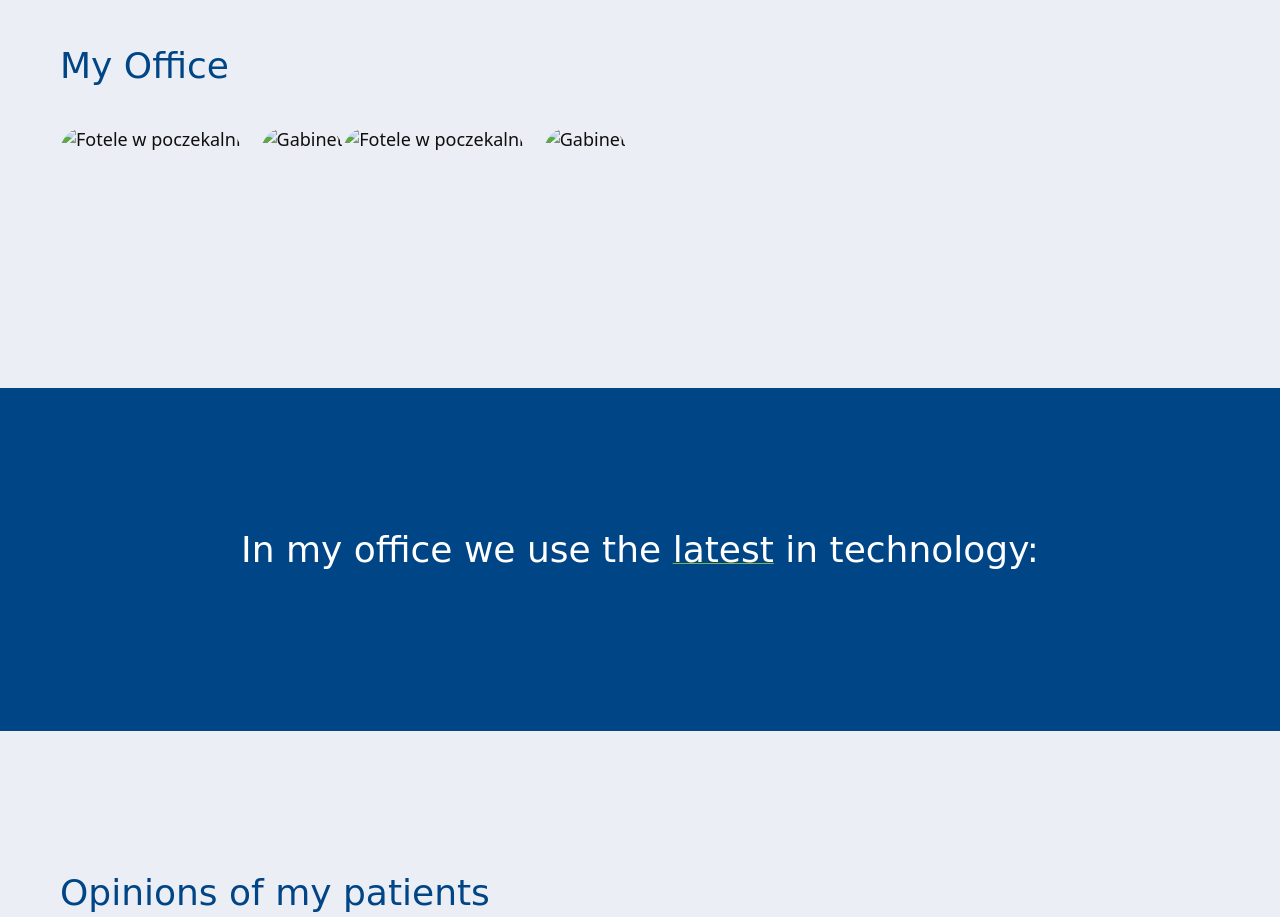
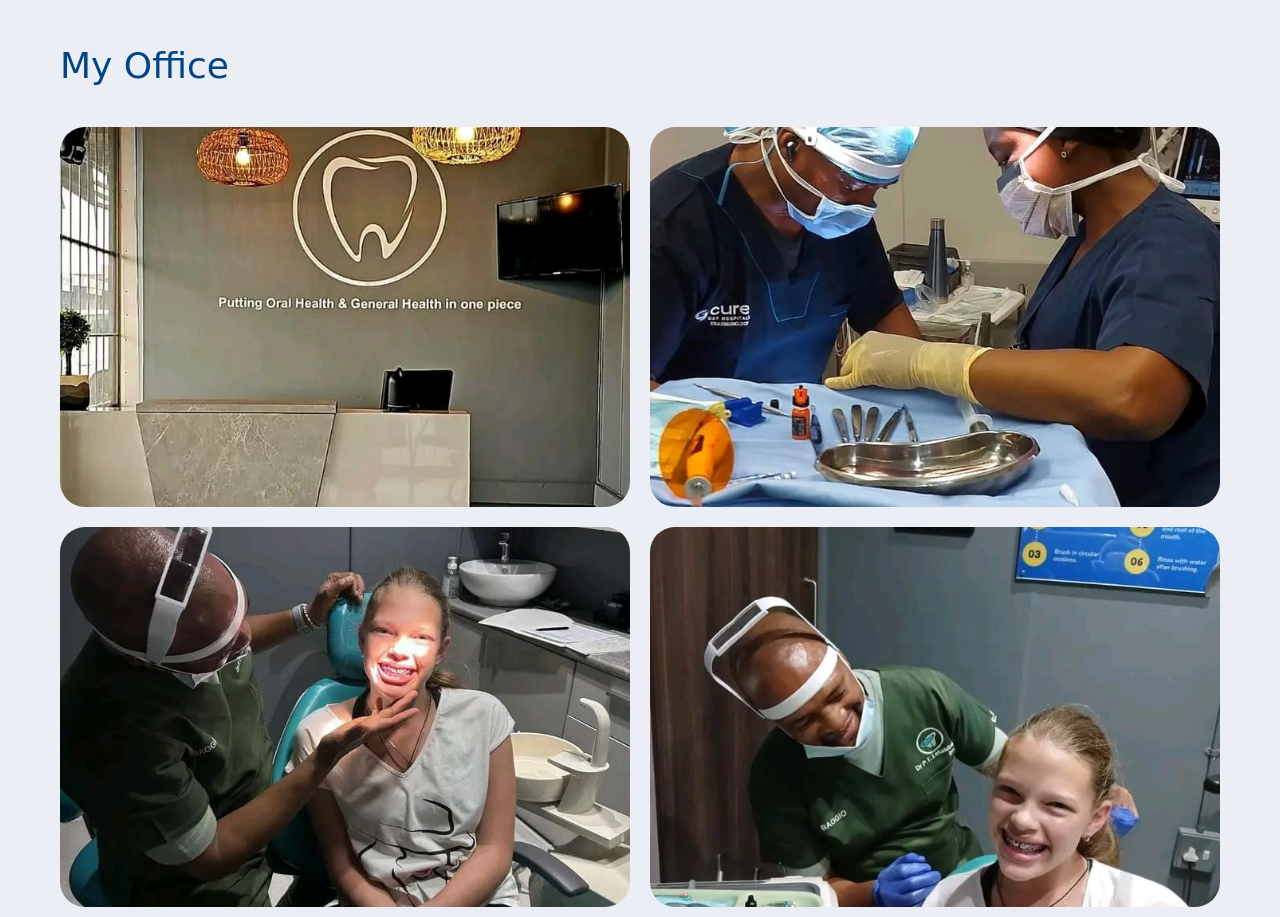
Before and after one commit to AbasPortfolio/PT-Lekalakala, a plain HTML site: page index.html in a window 1280 px wide. Shown: the part 2720-3637 px from the top of the page. Drawn offline with Linux system fonts and the light colour scheme; the site is published under a folder, as on GitHub Pages, so addresses that start at the root find nothing; a script that the page names is missing; a web font is replaced by a local one.

Commit message:
Update index.html

```diff
--- a/index.html
+++ b/index.html
@@ -363,22 +363,22 @@
 
         <div class="office__image-container">
           <img
-            src="/img/reception.jpg"
+            src="./img/reception.jpg"
             alt="Fotele w poczekalni"
             class="image office__image-1"
             loading="lazy" />
           <img
-            src="/img/pic 1.jpg"
+            src="./img/pic 1.jpg"
             alt="Gabinet"
             class="image office__image-2"
             loading="lazy" />
           <img
-            src="/img/pic 2.jpg"
+            src="./img/pic 2.jpg"
             alt="Fotele w poczekalni"
             class="image office__image-3"
             loading="lazy" />
           <img
-            src="/img/front-img.jpg"
+            src="./img/front-img.jpg"
             alt="Gabinet"
             class="image office__image-4"
             loading="lazy" />
```
